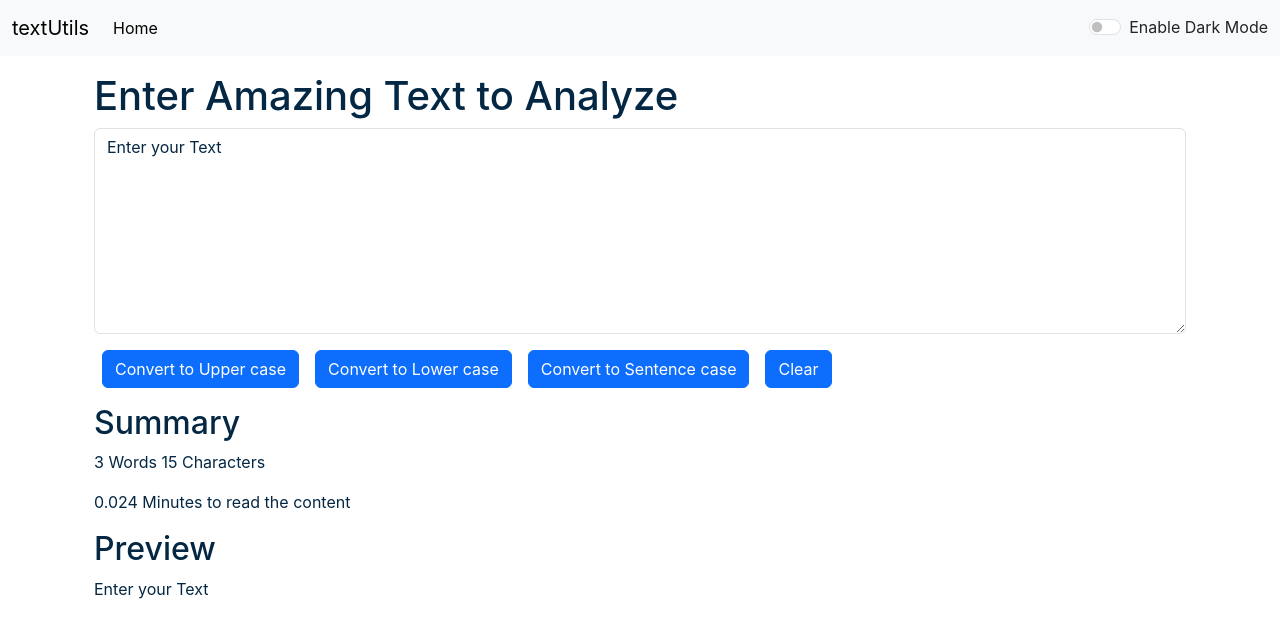
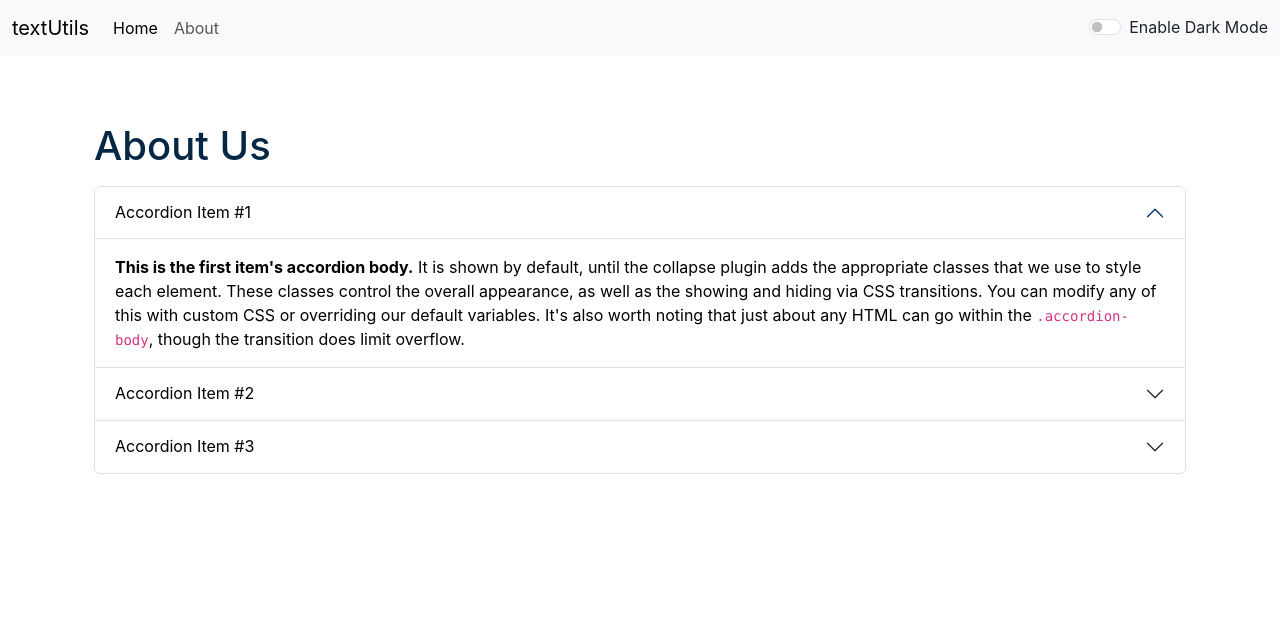
Before and after one commit to paraggaikwad18/TextUtils-ReactJS, a React (Create React App) app: page /about in a window 1280 px wide. Shown: the top 636 px of the page. Built offline with nearby package versions, Linux system fonts and the light colour scheme.

Commit message:
changes done

```diff
--- a/package.json
+++ b/package.json
@@ -1,5 +1,4 @@
 {
-  "homepage": "https://paraggaikwad18.github.io/TextUtils",
   "name": "textutils",
   "version": "0.1.0",
   "private": true,
--- a/src/App.js
+++ b/src/App.js
@@ -1,15 +1,15 @@
 
 import { useState } from 'react';
 import './App.css';
-// import About from './component/About';
+import About from './component/About';
 import Navbar from './component/Navbar';
 import TextForm from './component/TextForm';
 import Alert from './component/Alert';
 
-// import {
-//   BrowserRouter as Router,
-//   Switch,
-//   Route} from "react-router-dom";
+import {
+  BrowserRouter as Router,
+  Switch,
+  Route} from "react-router-dom";
 
 function App() {
   //to set the mode
@@ -41,21 +41,21 @@ function App() {
   }
   return (
   <>
-  {/* <Router> */}
+  <Router>
     {/* <Navbar title= "textUtils" about = "About TextUtils" /> */}
     <Navbar title= "textUtils" mode = {mode} toggleMode={toggleMode}/>
     {<Alert alert={alert} />}
     <div className="container my-3">
-    {/* <Switch> */}
-          {/* <Route path="/about">
-            <About/>
+    <Switch>
+          <Route path="/about">
+            <About mode = {mode}/>
           </Route>
-          <Route path="/"> */}
+          <Route path="/">
             <TextForm showAlert= {showAlert} heading = "Enter Amazing Text to Analyze" mode = {mode}/>
-          {/* </Route>
-        </Switch>    */}
+          </Route>
+        </Switch>
     </div>
-  {/* </Router> */}
+  </Router>
   </>
   );
 }
--- a/src/component/About.js
+++ b/src/component/About.js
@@ -1,74 +1,57 @@
 import React, { useState } from 'react'
 
-export default function About() {
+export default function About(props) {
 
 
-    const[MyStyle, setMyStyle] = useState(
-        {color: 'black',
-    backgroundColor: 'white'
-})
-    const[btntext, setbtntext] = useState("Enable Dark Mode")
-
-    const toggleStyle = () =>{
-        if(MyStyle.color === 'black'){
-            setMyStyle({
-                color: 'white',
-                backgroundColor: 'black'
-            })
-            setbtntext("Enable Light Mode")
-        }
-        else{
-            setMyStyle({
-                color: 'black',
-                backgroundColor: 'white'
-
-            })
-            setbtntext("Enable Dark Mode")
-        }
+    // const[MyStyle, setMyStyle] = useState(
+    //     {color: 'black',
+    // backgroundColor: 'white'
+    let MyStyle = {
+        color: props.mode === 'dark' ? 'white': 'black',
+        backgroundColor: props.mode === 'dark'? 'rgb(36 74 104)':'white',
     }
   return (
     <div>
-        <div className='container' style={MyStyle}>
-        <h1>About Us</h1>
+        <div className='container'>
+        <h1 className="my-3" style={{color: props.mode === 'dark' ? 'white': '#042743'}}> About Us</h1>
         <div className="accordion" id="accordionExample">
-        <div className="accordion-item" >
+        <div className="accordion-item">
             <h2 className="accordion-header">
             <button className="accordion-button" type="button" style={MyStyle} data-bs-toggle="collapse" data-bs-target="#collapseOne" aria-expanded="true" aria-controls="collapseOne">
                 Accordion Item #1
             </button>
             </h2>
-            <div id="collapseOne" className="accordion-collapse collapse show" style={MyStyle} data-bs-parent="#accordionExample">
-            <div className="accordion-body">
+            <div id="collapseOne" className="accordion-collapse collapse show" data-bs-parent="#accordionExample">
+            <div className="accordion-body" style={MyStyle}>
                 <strong>This is the first item's accordion body.</strong> It is shown by default, until the collapse plugin adds the appropriate classes that we use to style each element. These classes control the overall appearance, as well as the showing and hiding via CSS transitions. You can modify any of this with custom CSS or overriding our default variables. It's also worth noting that just about any HTML can go within the <code>.accordion-body</code>, though the transition does limit overflow.
             </div>
             </div>
         </div>
-        <div className="accordion-item">
+        <div className="accordion-item" style={MyStyle}>
             <h2 className="accordion-header">
             <button className="accordion-button collapsed" type="button" style={MyStyle}  data-bs-toggle="collapse" data-bs-target="#collapseTwo" aria-expanded="false" aria-controls="collapseTwo">
                 Accordion Item #2
             </button>
             </h2>
             <div id="collapseTwo" className="accordion-collapse collapse" style={MyStyle} data-bs-parent="#accordionExample">
-            <div className="accordion-body">
+            <div className="accordion-body" style={MyStyle}>
                 <strong>This is the second item's accordion body.</strong> It is hidden by default, until the collapse plugin adds the appropriate classes that we use to style each element. These classes control the overall appearance, as well as the showing and hiding via CSS transitions. You can modify any of this with custom CSS or overriding our default variables. It's also worth noting that just about any HTML can go within the <code>.accordion-body</code>, though the transition does limit overflow.
             </div>
             </div>
         </div>
-        <div className="accordion-item">
+        <div className="accordion-item" style={MyStyle}>
             <h2 className="accordion-header">
             <button className="accordion-button collapsed" type="button" style={MyStyle} data-bs-toggle="collapse" data-bs-target="#collapseThree" aria-expanded="false" aria-controls="collapseThree">
                 Accordion Item #3
             </button>
             </h2>
             <div id="collapseThree" className="accordion-collapse collapse" style={MyStyle} data-bs-parent="#accordionExample">
-            <div className="accordion-body">
+            <div className="accordion-body" style={MyStyle}>
                 <strong>This is the third item's accordion body.</strong> It is hidden by default, until the collapse plugin adds the appropriate classes that we use to style each element. These classes control the overall appearance, as well as the showing and hiding via CSS transitions. You can modify any of this with custom CSS or overriding our default variables. It's also worth noting that just about any HTML can go within the <code>.accordion-body</code>, though the transition does limit overflow.
             </div>
             </div>
         </div>
         </div>
-        <button onClick={toggleStyle} type="button" className="btn btn-primary my-3">{btntext}</button>
     </div>
 </div>
 
--- a/src/component/Alert.js
+++ b/src/component/Alert.js
@@ -7,8 +7,10 @@ export default function Alert(props) {
         return lower.charAt(0).toUpperCase() + lower.slice(1);
     }
   return (
-    props.alert && <div class={`alert alert-${props.alert.type} alert-dismissible fade show`} role="alert">
+    <div style={{height:'50px'}}>
+        {props.alert && <div class={`alert alert-${props.alert.type} alert-dismissible fade show`} role="alert">
         <strong>{capitalize(props.alert.type)}</strong>: {props.alert.msg}
+    </div>}
     </div>
   )
 }
--- a/src/component/Navbar.js
+++ b/src/component/Navbar.js
@@ -14,11 +14,11 @@ export default function Navbar(props) {
         <div className="collapse navbar-collapse" id="navbarSupportedContent">
           <ul className="navbar-nav me-auto mb-2 mb-lg-0">
             <li className="nav-item">
-              <a className="nav-link active" aria-current="page" href="#">Home</a>
+              <a className="nav-link active" aria-current="page" href="/">Home</a>
             </li>
-            {/* <li className="nav-item">
+            <li className="nav-item">
               <a className="nav-link" href="/about">About</a>
-            </li> */}
+            </li>
           </ul>
           {/* <form className="d-flex" role="search">
             <input className="form-control me-2" type="search" placeholder="Search" aria-label="Search"></input>
--- a/src/component/TextForm.js
+++ b/src/component/TextForm.js
@@ -38,17 +38,17 @@ export default function TextForm(props) {
     <div className='container' style={{color: props.mode==='dark'?'white':'#042743'}}>
         <h1>{props.heading}</h1>
         <div className="mb-3">
-        <textarea className="form-control" value = {text} onChange={handleOnchange} style={{backgroundColor: props.mode==='light'?'white':'#042743', color:props.mode==='dark'?'white':'#042743' }} id="myBox" rows="8"></textarea>
+        <textarea className="form-control" value = {text} onChange={handleOnchange} style={{backgroundColor: props.mode==='light'?'white':'#13446e', color:props.mode==='dark'?'white':'#042743' }} id="myBox" rows="8"></textarea>
         </div>
-        <button className="btn btn-primary mx-2" onClick={handleUpCase} >Convert to Upper case</button>
-        <button className="btn btn-primary mx-2" onClick={handleLoCase} >Convert to Lower case</button>
-        <button className="btn btn-primary mx-2" onClick={handleSeCase} >Convert to Sentence case</button>
-        <button className="btn btn-primary mx-2" onClick={handleClear} >Clear</button>
+        <button className="btn btn-primary mx-2 my-2" onClick={handleUpCase} >Convert to Upper case</button>
+        <button className="btn btn-primary mx-2 my-2" onClick={handleLoCase} >Convert to Lower case</button>
+        <button className="btn btn-primary mx-2 my-2" onClick={handleSeCase} >Convert to Sentence case</button>
+        <button className="btn btn-primary mx-2 my-2" onClick={handleClear} >Clear</button>
     </div>
     <div className="container my-3" style={{color: props.mode==='dark'?'white':'#042743'}}>
         <h2>Summary</h2>
-        <p>{text.split(" ").length} Words {text.length} Characters</p>
-        <p>{0.008*text.split(" ").length} Minutes to read the content</p>
+        <p>{text.split(" ").filter((element)=>{return element.length!==0}).length} Words {text.length} Characters</p>
+        <p>{0.008*text.split(" ").filter((element)=>{return element.length!==0}).length} Minutes to read the content</p>
         <h2>Preview</h2>
         <p>{text.length>0?text:"Enter something to Preview"}</p>
     </div>
```
